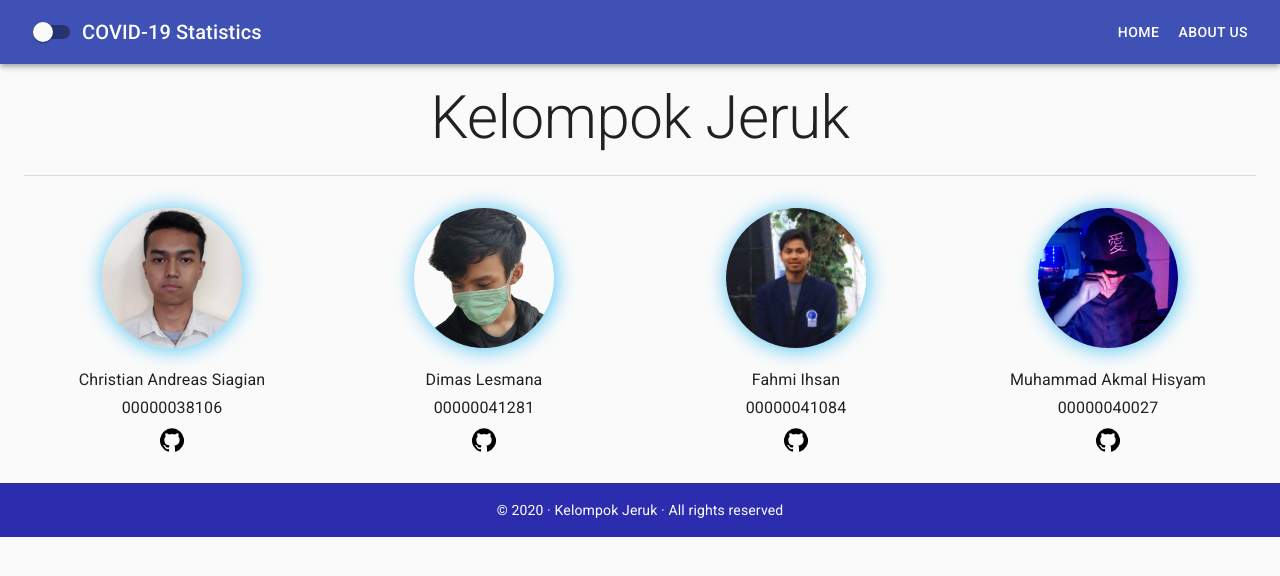
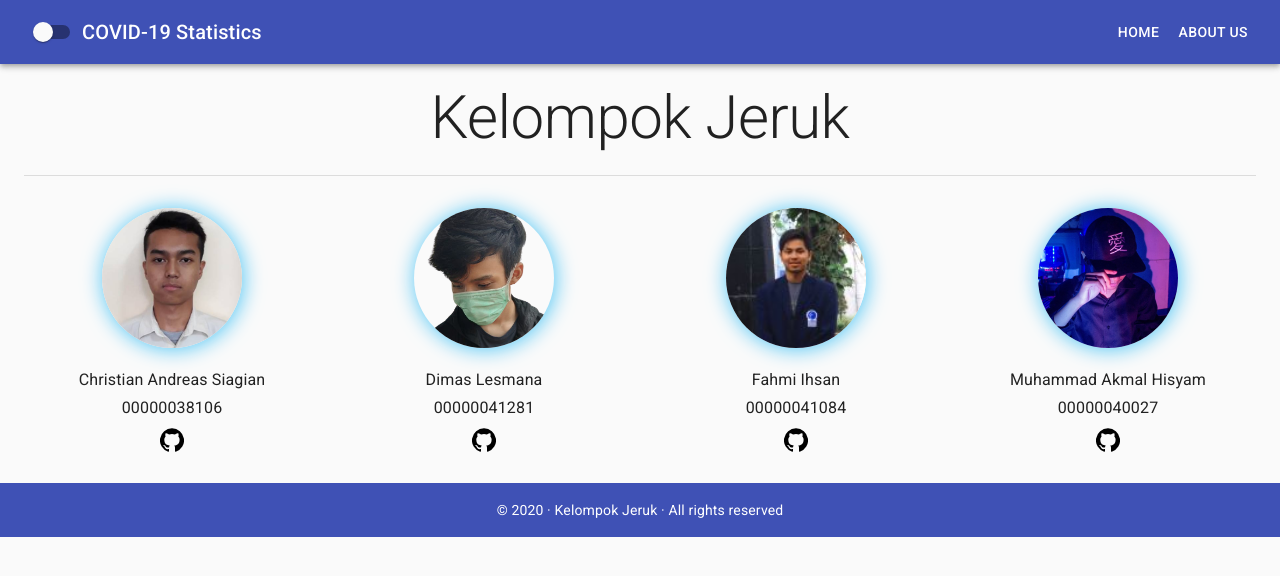
Before and after one commit to dimaslesmana/covid-19, a React (Create React App) app: page /aboutus in a window 1280 px wide. Shown: the top 576 px of the page. Built offline with nearby package versions, Linux system fonts and the light colour scheme.

Commit message:
adjusted some components

```diff
--- a/src/App.css
+++ b/src/App.css
@@ -22,7 +22,7 @@
 /*** FOOTER ***/
 .Footer {
     color: white;
-    background-color: rgb(44, 44, 175);
+    background-color: #3f51b5;
     padding: 3px;
     text-align: center;
 }
--- a/src/components/Footer.jsx
+++ b/src/components/Footer.jsx
@@ -2,12 +2,10 @@ import React from 'react';
 
 const Footer = () => {
   return (
-    <div className="Root">
-      <div className="Footer">
-        <p>
-          &copy; {new Date().getFullYear()} · Kelompok Jeruk · All rights reserved
-        </p>
-      </div>
+    <div className="Footer">
+      <p>
+        &copy; {new Date().getFullYear()} · Kelompok Jeruk · All rights reserved
+      </p>
     </div>
   );
 }
--- a/src/components/indonesiaSection/Charts.jsx
+++ b/src/components/indonesiaSection/Charts.jsx
@@ -1,7 +1,7 @@
 import React, { useEffect, useState, Fragment } from 'react';
 import { Line, Bar } from 'react-chartjs-2';
 import moment from 'moment';
-import { TextField, Grid } from '@material-ui/core';
+import { TextField, Grid, Typography } from '@material-ui/core';
 import { Autocomplete } from '@material-ui/lab';
 
 import { getIndonesiaHarian } from '../../api';
@@ -49,10 +49,10 @@ export const DailyData = () => {
   };
 
   return (
-    <Fragment>
-      <h2 style={{ textAlign: "center" }}>Grafik</h2>
+    <div className="Root">
+      <Typography variant="h4" gutterBottom>Grafik Indonesia Harian</Typography>
       <Line data={data} />
-    </Fragment>
+    </div>
   );
 };
 
--- a/src/components/indonesiaSection/Indonesia.jsx
+++ b/src/components/indonesiaSection/Indonesia.jsx
@@ -153,7 +153,9 @@ const Indonesia = () => {
   return (
     <div className="Root">
       <Typography variant="h4" gutterBottom>Indonesia Data</Typography>
+      <Typography variant="h6" gutterBottom>Total</Typography>
       <DataTotal dataTotal={dataTotal} />
+      <Typography variant="h6" style={{marginTop: 16}} gutterBottom>Harian</Typography>
       <DataPenambahan dataPenambahan={dataPenambahan} />
     </div>
   );
--- a/src/components/indonesiaSection/Provinsi.jsx
+++ b/src/components/indonesiaSection/Provinsi.jsx
@@ -1,6 +1,6 @@
-import React, { useEffect, useState, Fragment } from 'react';
+import React, { useEffect, useState } from 'react';
 import PropTypes from 'prop-types';
-import { withStyles, makeStyles, Paper, Box, Table, TableBody, TableCell, TableContainer, TableHead, TablePagination, TableRow, Tabs, Tab } from '@material-ui/core';
+import { withStyles, makeStyles, Paper, Box, Table, TableBody, TableCell, TableContainer, TableHead, TablePagination, TableRow, Tabs, Tab, Typography } from '@material-ui/core';
 
 import { getIndonesiaProvinsi } from '../../api';
 import { ProvinsiChart } from './Charts';
@@ -163,8 +163,8 @@ const Provinsi = () => {
   };
 
   return (
-    <Fragment>
-      <h2 style={{ textAlign: "center" }}>Data Provinsi</h2>
+    <div className="Root">
+      <Typography variant="h4" gutterBottom>Data Provinsi</Typography>
       <Paper className={classes.TabsRoot}>
         <Tabs value={value} onChange={handleChange} indicatorColor="primary" textColor="inherit" centered>
           <Tab label="Lihat Table" {...a11yProps(0)} />
@@ -177,7 +177,7 @@ const Provinsi = () => {
       <TabPanel value={value} index={1}>
         <ProvinsiChart dataProvinsi={dataProvinsi} />
       </TabPanel>
-    </Fragment>
+    </div>
   );
 };
 
```
